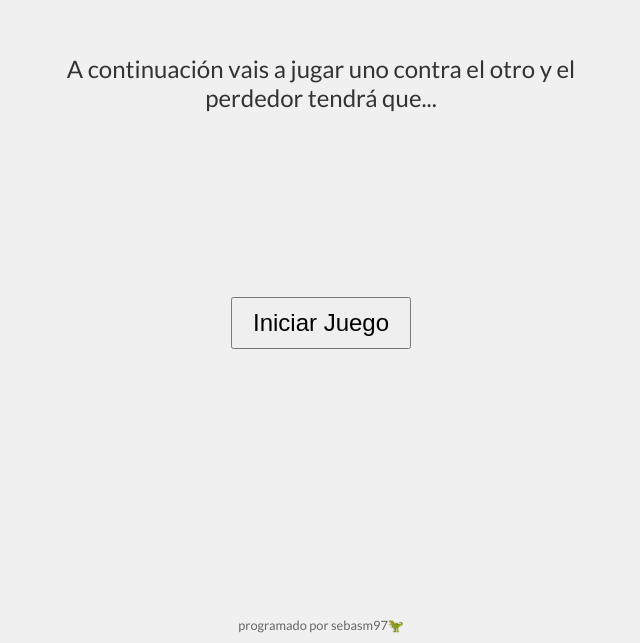
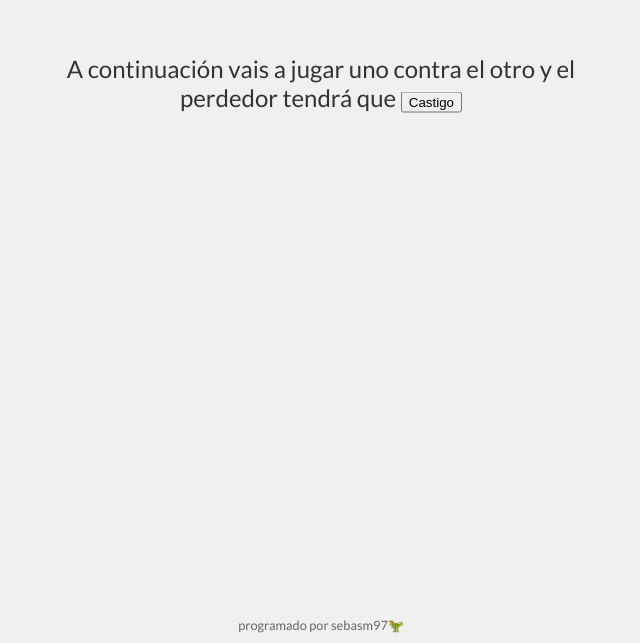
Before and after one commit to Sebmnz/Juego, a plain HTML site: page index.html in a window 1280 px wide. Shown: the part 157-800 px from the top of the page, without its empty margins (319-959 px from the left). Drawn offline with Linux system fonts and the light colour scheme.

Commit message:
Update index.html

```diff
--- a/index.html
+++ b/index.html
@@ -9,9 +9,10 @@
 </head>
 <body>
     <div id="intro-message" class="intro-message">
-        A continuación vais a jugar uno contra el otro y el perdedor tendrá que<span id="dots">...</span><span id="final-option" style="display:none;"></span>
+        A continuación vais a jugar uno contra el otro y el perdedor tendrá que <span id="final-option" style="display:none;"></span>
+        <button id="reveal-button" class="reveal-button">Castigo</button>
     </div>
-    <button id="start-button" class="start-button">Iniciar Juego</button>
+    <button id="start-button" class="start-button" style="display:none;">Iniciar Juego</button>
     <div id="game-container">
         <div id="left-side" class="side"></div>
         <div id="right-side" class="side"></div>
```
